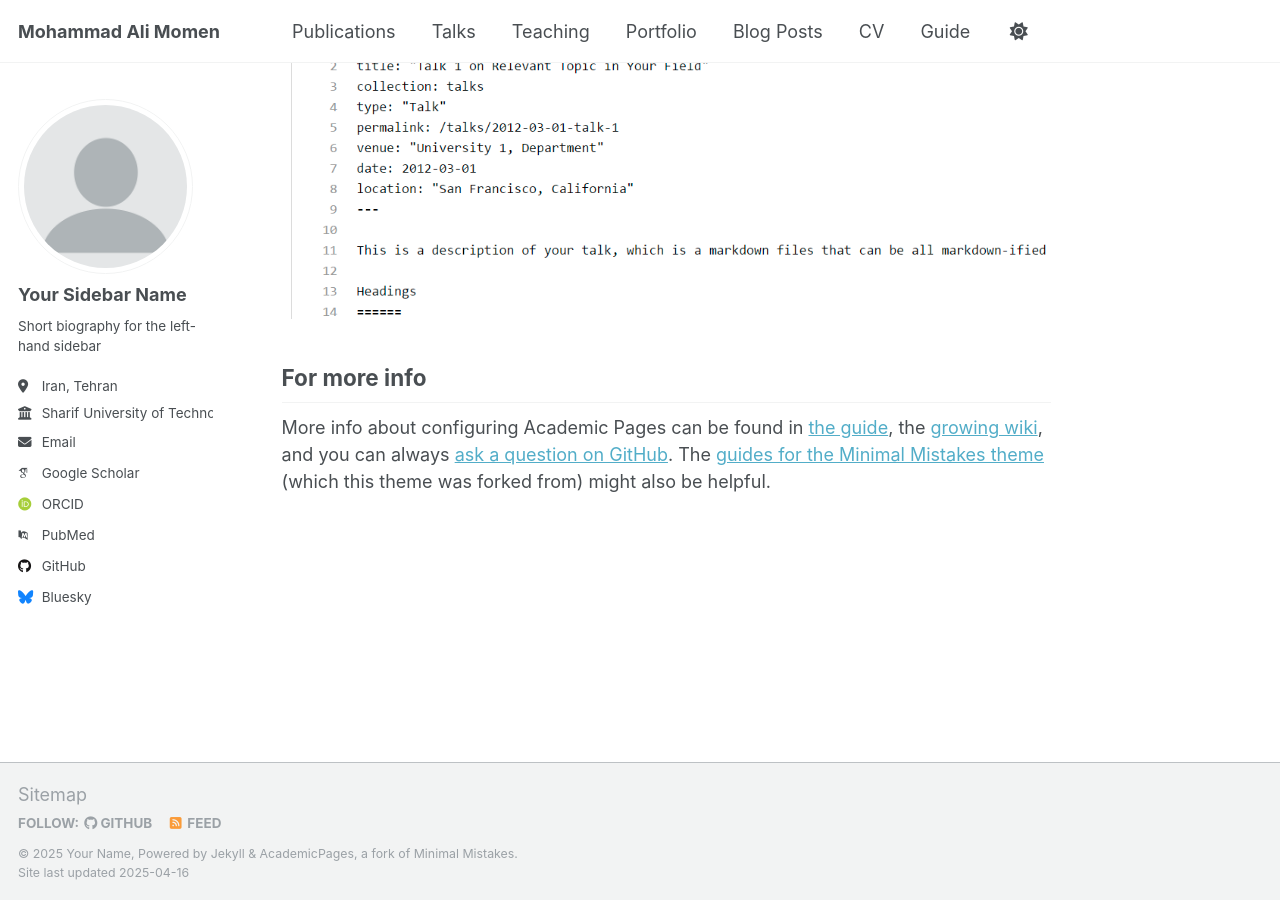
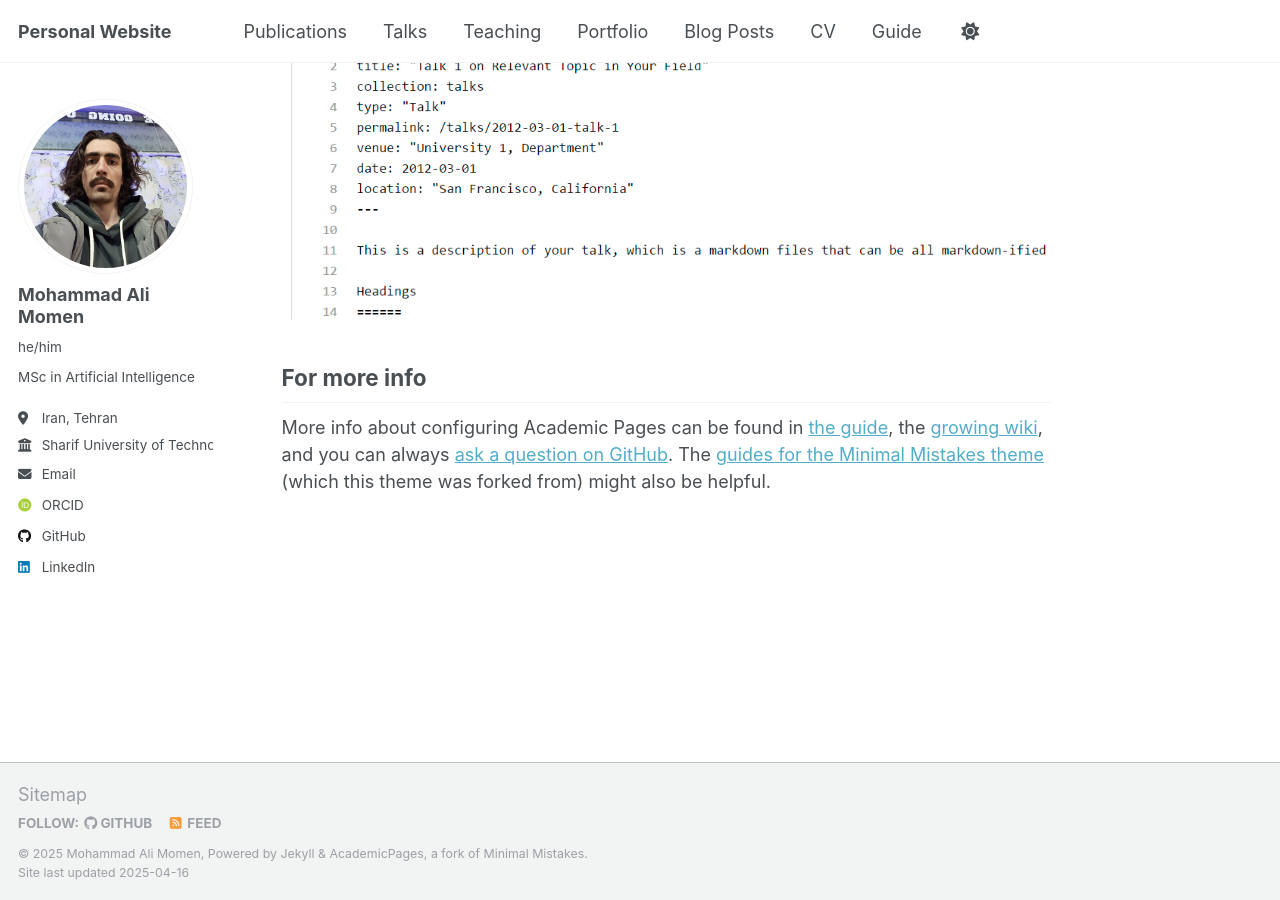
Before and after one commit to mamomen1996/mamomen1996.github.io, a Jekyll site: the page built from _pages/about.md, in a window 1280 px wide and 900 px high, scrolled down 2636 px. Built offline with Jekyll 4.4.1, drawn with Linux system fonts in a browser that asks for light colours; some web fonts are replaced.

Commit message:
Update _config.yml

```diff
--- a/_config.yml
+++ b/_config.yml
@@ -9,9 +9,9 @@
 # Basic Site Settings
 locale                   : "en-US"
 site_theme               : "default"
-title                    : "Mohammad Ali Momen"
+title                    : "Personal Website"
 title_separator          : "-"
-name                     : &name "Your Name"
+name                     : &name "Mohammad Ali Momen"
 description              : &description "This is my personal website"
 url                      : https://mamomen1996.github.io # the base hostname & protocol for your site e.g. "https://[your GitHub username].github.io"
 baseurl                  : "" # the subpath of your site, e.g. "/blog"
@@ -22,10 +22,10 @@ repository               : "mamomen1996/mamomen1996.github.io"
 #               Additional customization can be done by editing /_includes/author-profile.html
 author:
   # Biographic information
-  avatar           : "profile.png"
-  name             : "Your Sidebar Name"
-  pronouns         : # example: "she/her"
-  bio              : "Short biography for the left-hand sidebar"
+  avatar           : "profile.jpg"
+  name             : "Mohammad Ali Momen"
+  pronouns         : "he/him"
+  bio              : "MSc in Artificial Intelligence"
   location         : "Iran, Tehran"
   employer         : "Sharif University of Technology"
   uri              : # URL
@@ -33,11 +33,11 @@ author:
 
   # Academic websites
   arxiv            : # URL - Update with the correct link to your profile
-  googlescholar    : "https://scholar.google.com/citations?user=PS_CX0AAAAAJ"
+  googlescholar    : # "https://scholar.google.com/citations?user=PS_CX0AAAAAJ"
   impactstory      : # URL
   orcid            : "https://orcid.org/my-orcid?orcid=0009-0003-9316-568X"
   semantic         : # URL
-  pubmed           : "https://www.ncbi.nlm.nih.gov/pubmed/?term=john+snow"
+  pubmed           : # "https://www.ncbi.nlm.nih.gov/pubmed/?term=john+snow"
   researchgate     : # URL
   scopus           : # URL
 
@@ -50,7 +50,7 @@ author:
   stackoverflow    : # User number or user number and name (i.e., use "1" or "1/jeff-atwood")
 
   # Social media
-  bluesky          : "bsky.app" # Replace this with you Bluesky username
+  bluesky          : # "bsky.app" # Replace this with you Bluesky username
   facebook         : # Username
   flickr           : # Username
   foursquare       : # Username
@@ -59,7 +59,7 @@ author:
   keybase          : # Username
   instagram        : # Username
   lastfm           : # Username
-  linkedin         : # Username
+  linkedin         : "mamomen1996"
   mastodon         : # URL
   medium           : # URL
   pinterest        : # Username
```
